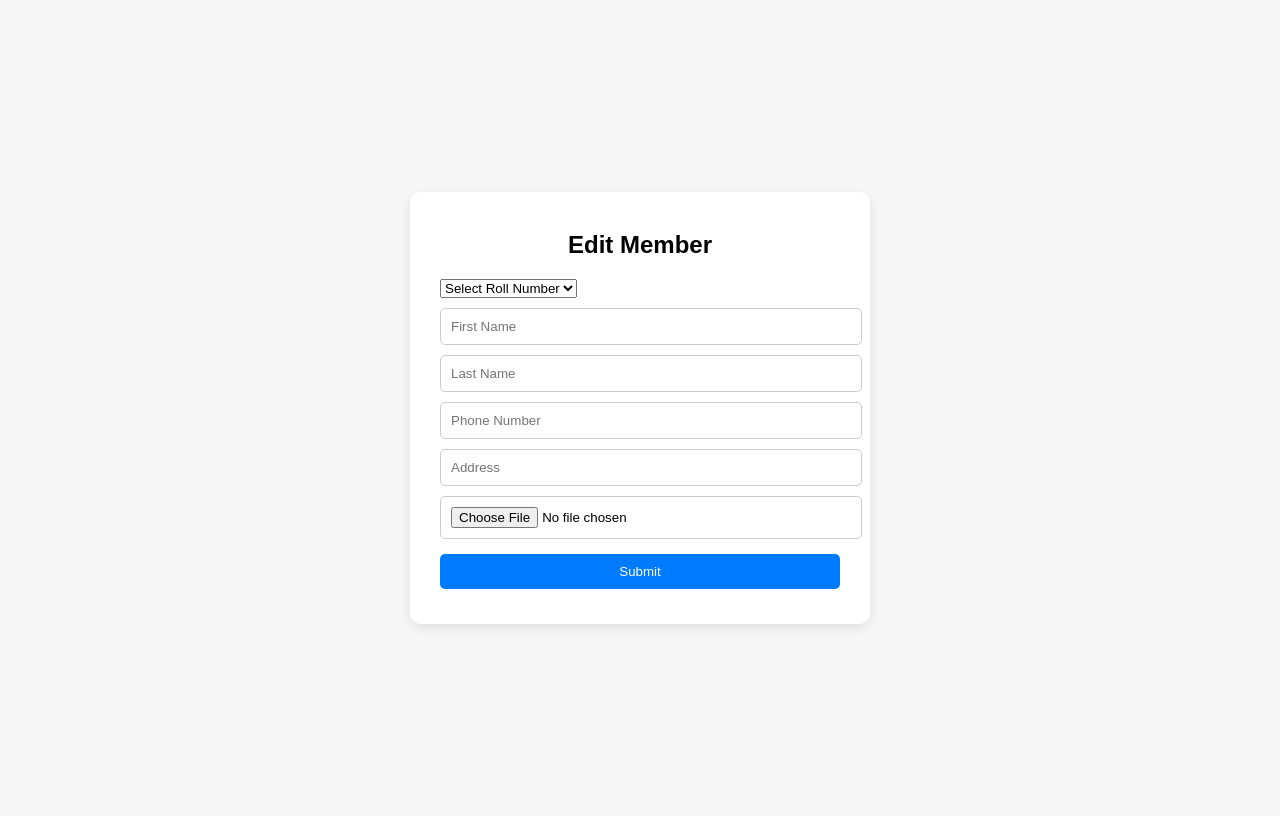
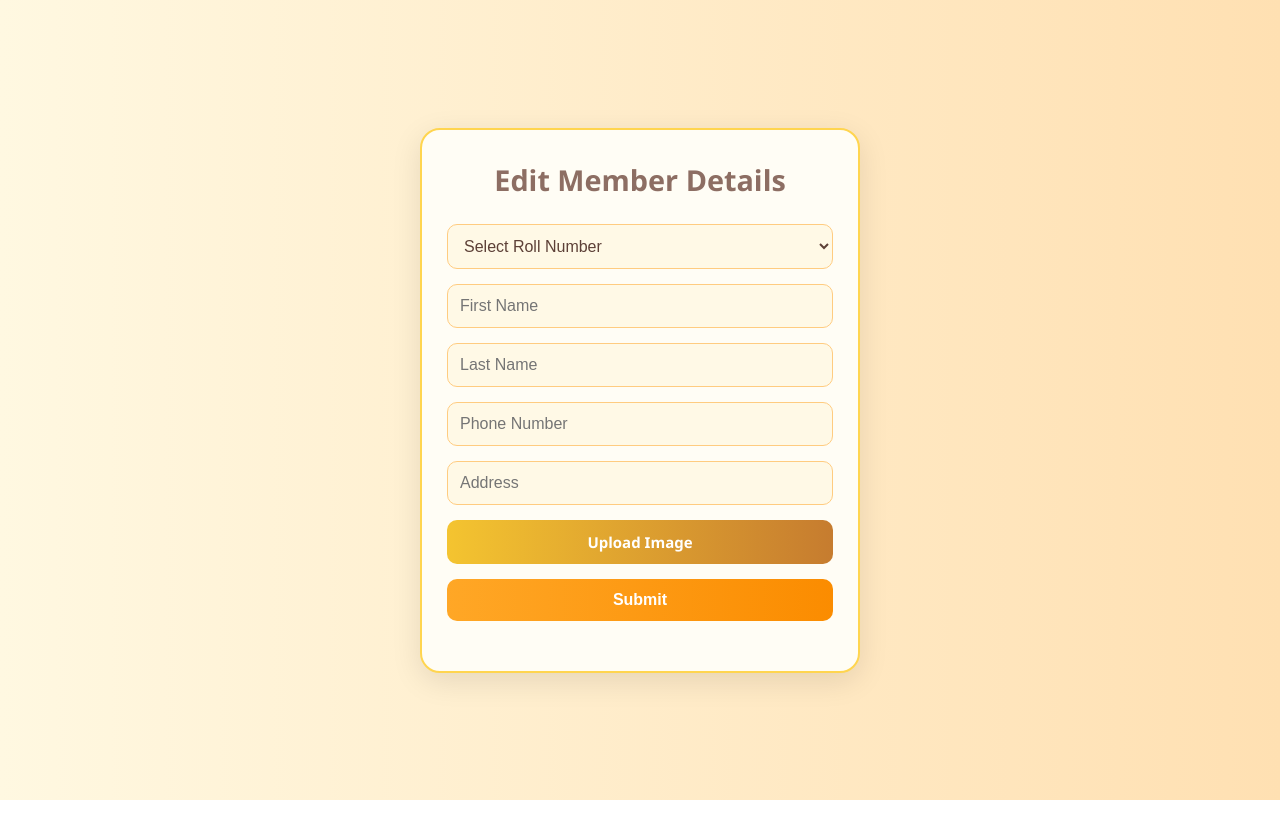
Before and after one commit to akash6998s/langar-outside-api, a plain HTML site: page index.html in a window 1280 px wide. Drawn offline with Linux system fonts and the light colour scheme; no server answers.

Commit message:
update code

```diff
--- a/index.html
+++ b/index.html
@@ -3,12 +3,12 @@
 <head>
   <meta charset="UTF-8" />
   <meta name="viewport" content="width=device-width, initial-scale=1.0" />
-  <title>Edit/Add Member</title>
+  <title>Edit Member</title>
   <link rel="stylesheet" href="style.css" />
 </head>
 <body>
   <div class="form-container">
-    <h2>Edit Member</h2>
+    <h2>Edit Member Details</h2>
     <form id="memberForm">
       <select name="roll_no" id="roll_no" required>
         <option value="">Select Roll Number</option>
@@ -17,7 +17,11 @@
       <input type="text" name="last_name" placeholder="Last Name" />
       <input type="text" name="phone_no" placeholder="Phone Number" />
       <input type="text" name="address" placeholder="Address" />
-      <input type="file" name="image" accept="image/*" />
+
+      <!-- File Upload -->
+      <label for="imageUpload" class="custom-file-upload">Upload Image</label>
+      <input type="file" name="image" id="imageUpload" accept="image/*" />
+
       <button type="submit">Submit</button>
     </form>
     <div id="response"></div>
--- a/script.js
+++ b/script.js
@@ -12,13 +12,13 @@ const fetchMembers = async () => {
   try {
     const res = await fetch("https://langar-db-csvv.onrender.com/member-full-details");
     const data = await res.json();
-    if (data && Array.isArray(data)) {
+    if (Array.isArray(data)) {
       setMembers(data);
     } else {
-      console.error("Data is not an array or invalid structure.");
+      console.error("Invalid data structure.");
     }
   } catch (err) {
-    console.error("Error fetching members:", err);
+    console.error("Fetch error:", err);
   }
 };
 
@@ -26,32 +26,23 @@ fetchMembers();
 
 document.getElementById("memberForm").addEventListener("submit", async (e) => {
   e.preventDefault();
-
-  const form = e.target;
-  const formData = new FormData(form);
+  const formData = new FormData(e.target);
 
   try {
-    const response = await fetch(
-      "https://langar-db-csvv.onrender.com/edit-member",
-      {
-        method: "POST",
-        body: formData,
-      }
-    );
+    const response = await fetch("https://langar-db-csvv.onrender.com/edit-member", {
+      method: "POST",
+      body: formData,
+    });
 
     const result = await response.json();
+    const messageEl = document.getElementById("response");
 
-    const messageEl = document.getElementById("response");
     if (response.ok) {
       messageEl.innerHTML = `<p style="color: green;">${result.message}</p>`;
     } else {
-      messageEl.innerHTML = `<p style="color: red;">Error: ${
-        result.error || "Something went wrong"
-      }</p>`;
+      messageEl.innerHTML = `<p style="color: red;">Error: ${result.error || "Something went wrong"}</p>`;
     }
   } catch (err) {
-    document.getElementById(
-      "response"
-    ).innerHTML = `<p style="color: red;">Error: ${err.message}</p>`;
+    document.getElementById("response").innerHTML = `<p style="color: red;">Error: ${err.message}</p>`;
   }
 });
--- a/style.css
+++ b/style.css
@@ -1,47 +1,117 @@
+* {
+  margin: 0;
+  padding: 0;
+  box-sizing: border-box;
+}
+
 body {
-    font-family: Arial, sans-serif;
-    background: #f7f7f7;
+  font-family: 'Segoe UI', Tahoma, Geneva, Verdana, sans-serif;
+  background: linear-gradient(to right, #fff8e1, #ffe0b2);
+  color: #4e342e;
   display: flex;
   justify-content: center;
   align-items: center;
-    height: 100vh;
+  min-height: 100vh;
+  padding: 20px;
 }
 
 .form-container {
-    background: white;
-    padding: 20px 30px;
-    border-radius: 10px;
-    box-shadow: 0 4px 12px rgba(0, 0, 0, 0.1);
+  background-color: #fffdf5;
+  border: 2px solid #ffd54f;
+  border-radius: 20px;
+  box-shadow: 0 8px 30px rgba(0, 0, 0, 0.1);
+  padding: 30px 25px;
   width: 100%;
-    max-width: 400px;
+  max-width: 440px;
 }
 
 h2 {
-    margin-bottom: 20px;
+  color: #8d6e63;
   text-align: center;
+  margin-bottom: 25px;
+  font-size: 1.8rem;
 }
 
-  form input, button {
-    width: 100%;
-    padding: 10px;
-    margin-top: 10px;
-    border-radius: 5px;
-    border: 1px solid #ccc;
+form {
+  display: flex;
+  flex-direction: column;
+  gap: 15px;
+}
+
+input,
+select {
+  padding: 12px;
+  border: 1px solid #ffcc80;
+  border-radius: 10px;
+  font-size: 16px;
+  background-color: #fff9e6;
+  color: #5d4037;
+  transition: all 0.3s ease;
+}
+
+input:focus,
+select:focus {
+  border-color: #ffb300;
+  box-shadow: 0 0 5px #f4c430;
+  outline: none;
+}
+
+input[type="file"] {
+  display: none;
+}
+
+.custom-file-upload {
+  display: inline-block;
+  padding: 12px;
+  border-radius: 10px;
+  background: linear-gradient(to right, #f4c430, #c67c2f);
+  color: white;
+  text-align: center;
+  font-size: 15px;
+  font-weight: bold;
+  cursor: pointer;
+  transition: background 0.3s ease;
+}
+
+.custom-file-upload:hover {
+  background: linear-gradient(to right, #c67c2f, #8d6e63);
 }
 
 button {
-    background: #007bff;
-    color: white;
+  background: linear-gradient(to right, #ffa726, #fb8c00);
+  color: #fff;
+  font-weight: bold;
+  padding: 12px;
   border: none;
+  border-radius: 10px;
+  font-size: 16px;
   cursor: pointer;
-    margin-top: 15px;
+  transition: background 0.3s ease;
 }
 
 button:hover {
-    background: #0056b3;
+  background: linear-gradient(to right, #fb8c00, #ef6c00);
 }
 
 #response {
-    margin-top: 15px;
+  margin-top: 20px;
   text-align: center;
+  font-weight: 600;
 }
+
+@media (max-width: 480px) {
+  .form-container {
+    padding: 20px;
+  }
+
+  h2 {
+    font-size: 1.5rem;
+  }
+
+  input,
+  select,
+  button {
+    font-size: 15px;
+    padding: 10px;
+  }
+}
```
Lines whose indentation alone changed are shown as unchanged.
